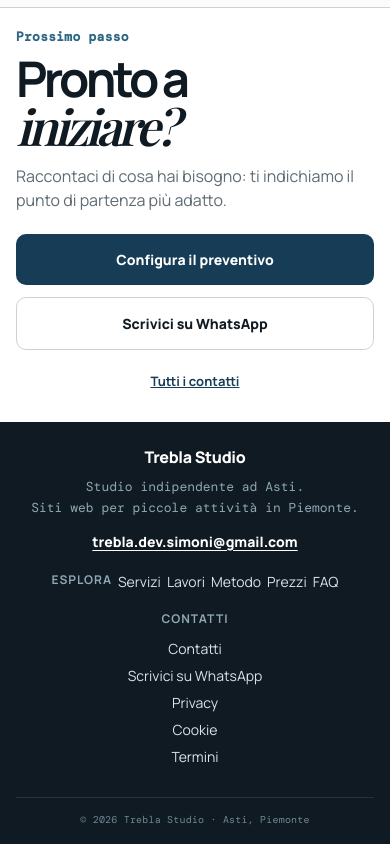
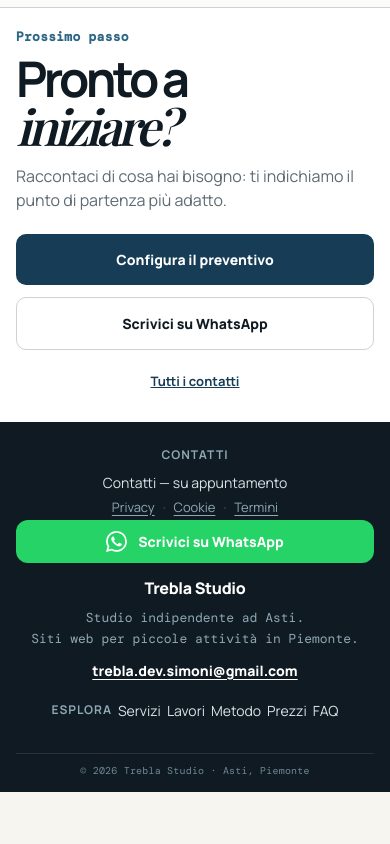
Before and after one commit to TREBLADEV72800/TreblaStudio, a React (Vite) app: page / in a window 390 px wide. Shown: the part 3010-3854 px from the top of the page. After the commit the page ends 3802 px from the top, so only its background shows below. Built offline with nearby package versions, Linux system fonts and the light colour scheme; a web font is replaced by a local one.

Commit message:
fix: footer compatto WhatsApp preferito + Privacy/Cookie/Termini su unica riga + Home in hamburger

```diff
--- a/src/main.jsx
+++ b/src/main.jsx
@@ -428,6 +428,7 @@ function Header({ onOpenQuick }) {
         <picture><source srcSet="/trebla-logo.webp" type="image/webp" /><img src="/trebla-logo-transparent.png" alt="Trebla Studio — Siti web per piccole imprese in Piemonte" width="123" height="70" loading="eager" decoding="async" fetchPriority="high" /></picture>
       </Link>
       <nav id="main-nav" className={menuOpen ? 'nav nav-open' : 'nav'} aria-label="Navigazione principale">
+        <Link to="/" onClick={() => setMenuOpen(false)}>Home</Link>
         <Link to="/servizi" onClick={() => setMenuOpen(false)}>Servizi</Link>
         <Link to="/portfolio" onClick={() => setMenuOpen(false)}>Lavori</Link>
         <Link to="/chi-siamo" onClick={() => setMenuOpen(false)}>Chi siamo</Link>
@@ -448,30 +449,34 @@ function Header({ onOpenQuick }) {
 function Footer() {
   return (
     <footer className="footer">
-      <div style={{ display: 'grid', gridTemplateColumns: '1.2fr 1fr 1fr', gap: '32px', width: '100%', maxWidth: '1200px', textAlign: 'left' }}>
+      <div style={{ display: 'grid', gridTemplateColumns: '1.2fr 1fr 1fr', gap: '28px', width: '100%', maxWidth: '1200px', textAlign: 'left' }}>
         <div>
           <strong className="footer-brand">Trebla Studio</strong>
           <p style={{ marginTop: '8px', lineHeight: '1.6' }}>Studio indipendente ad Asti.<br />Siti web per piccole attività in Piemonte.</p>
-          <a href={`mailto:${email}`} style={{ display: 'inline-block', marginTop: '12px', color: '#fff', fontWeight: 800, fontSize: '14px', textDecoration: 'underline', textUnderlineOffset: '3px' }}>{email}</a>
+          <a href={`mailto:${email}`} style={{ display: 'inline-block', marginTop: '10px', color: '#fff', fontWeight: 800, fontSize: '14px', textDecoration: 'underline', textUnderlineOffset: '3px' }}>{email}</a>
         </div>
-        <nav aria-label="Navigazione footer" style={{ display: 'flex', flexDirection: 'column', gap: '8px' }}>
-          <strong style={{ fontSize: '12px', letterSpacing: '0.08em', textTransform: 'uppercase', color: '#8ea8b3', marginBottom: '4px' }}>Esplora</strong>
+        <nav aria-label="Navigazione footer" style={{ display: 'flex', flexDirection: 'column', gap: '7px' }}>
+          <strong style={{ fontSize: '12px', letterSpacing: '0.08em', textTransform: 'uppercase', color: '#8ea8b3', marginBottom: '2px' }}>Esplora</strong>
           <Link to="/servizi" style={{ color: '#d8e3e7', fontSize: '14px' }}>Servizi</Link>
           <Link to="/portfolio" style={{ color: '#d8e3e7', fontSize: '14px' }}>Lavori</Link>
           <Link to="/come-lavoriamo" style={{ color: '#d8e3e7', fontSize: '14px' }}>Metodo</Link>
           <Link to="/prezzi" style={{ color: '#d8e3e7', fontSize: '14px' }}>Prezzi</Link>
           <Link to="/faq" style={{ color: '#d8e3e7', fontSize: '14px' }}>FAQ</Link>
         </nav>
-        <div style={{ display: 'flex', flexDirection: 'column', gap: '8px' }}>
-          <strong style={{ fontSize: '12px', letterSpacing: '0.08em', textTransform: 'uppercase', color: '#8ea8b3', marginBottom: '4px' }}>Contatti</strong>
-          <Link to="/contatti" style={{ color: '#d8e3e7', fontSize: '14px' }}>Contatti</Link>
-          <a href={`https://wa.me/${whatsapp}`} style={{ color: '#d8e3e7', fontSize: '14px' }}>Scrivici su WhatsApp</a>
-          <Link to="/privacy" style={{ color: '#d8e3e7', fontSize: '14px' }}>Privacy</Link>
-          <Link to="/cookie" style={{ color: '#d8e3e7', fontSize: '14px' }}>Cookie</Link>
-          <Link to="/termini" style={{ color: '#d8e3e7', fontSize: '14px' }}>Termini</Link>
+        <div style={{ display: 'flex', flexDirection: 'column', gap: '10px' }}>
+          <strong style={{ fontSize: '12px', letterSpacing: '0.08em', textTransform: 'uppercase', color: '#8ea8b3', marginBottom: '2px' }}>Contatti</strong>
+          <a className="footer-whatsapp" href={`https://wa.me/${whatsapp}`} aria-label="Scrivici su WhatsApp — preferito" style={{ padding: '11px 16px', fontSize: '14px', justifyContent: 'center', width: '100%' }}><WhatsAppIcon /> Scrivici su WhatsApp</a>
+          <Link to="/contatti" style={{ color: '#d8e3e7', fontSize: '14px' }}>Contatti — su appuntamento</Link>
+          <div style={{ display: 'flex', flexWrap: 'wrap', alignItems: 'center', gap: '8px', marginTop: '2px', fontSize: '13px', lineHeight: '1' }}>
+            <Link to="/privacy" style={{ color: '#8ea8b3', textDecoration: 'underline', textUnderlineOffset: '3px' }}>Privacy</Link>
+            <span style={{ color: '#4a6573' }}>·</span>
+            <Link to="/cookie" style={{ color: '#8ea8b3', textDecoration: 'underline', textUnderlineOffset: '3px' }}>Cookie</Link>
+            <span style={{ color: '#4a6573' }}>·</span>
+            <Link to="/termini" style={{ color: '#8ea8b3', textDecoration: 'underline', textUnderlineOffset: '3px' }}>Termini</Link>
+          </div>
         </div>
       </div>
-      <small style={{ marginTop: '16px', borderTop: '1px solid rgba(255,255,255,0.1)', paddingTop: '14px', lineHeight: '1.6' }}>© 2026 Trebla Studio · Asti, Piemonte</small>
+      <small style={{ marginTop: '14px', borderTop: '1px solid rgba(255,255,255,0.1)', paddingTop: '12px', lineHeight: '1' }}>© 2026 Trebla Studio · Asti, Piemonte</small>
     </footer>
   );
 }
--- a/src/styles.css
+++ b/src/styles.css
@@ -1047,12 +1047,12 @@ html { scroll-padding-top: 88px; }
 .footer {
   background: var(--ink);
   color: var(--white);
-  padding: 36px 7vw 20px;
+  padding: 28px 7vw 14px;
   display: flex;
   flex-direction: column;
   align-items: center;
   text-align: center;
-  gap: 20px;
+  gap: 14px;
 }
 
 .footer-brand { font: 800 16px var(--sans); letter-spacing: -0.02em; }
@@ -1666,6 +1666,7 @@ a:focus-visible, button:focus-visible, input:focus-visible, textarea:focus-visib
   .footer > div:first-child { gap: 14px !important; }
   .footer > div:first-child > nav,
   .footer > div:first-child > div { gap: 6px !important; }
+  .footer > div:first-child > div:last-child { order: -1; }
   .footer nav { flex-direction: row !important; flex-wrap: wrap; gap: 6px 12px !important; justify-content: center; }
   .footer nav a { font-size: 13px; padding: 4px 0; }
   .footer small { padding-top: 10px; font-size: 10px; }
```
